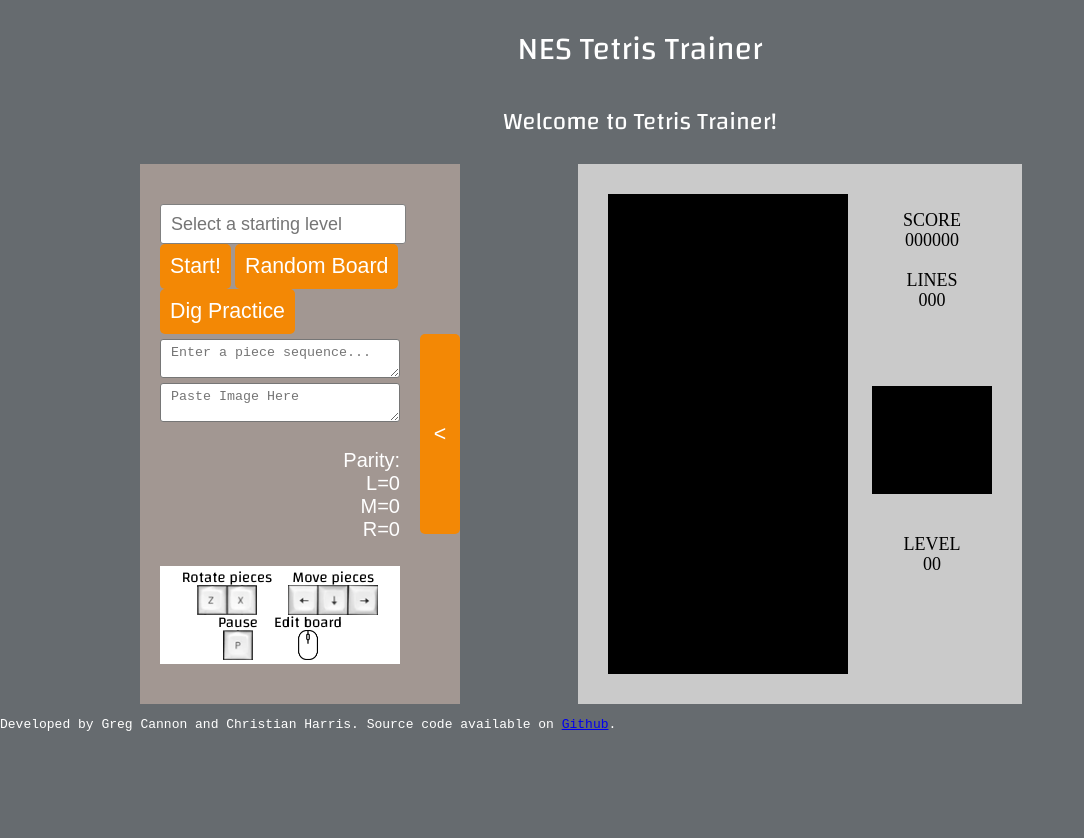
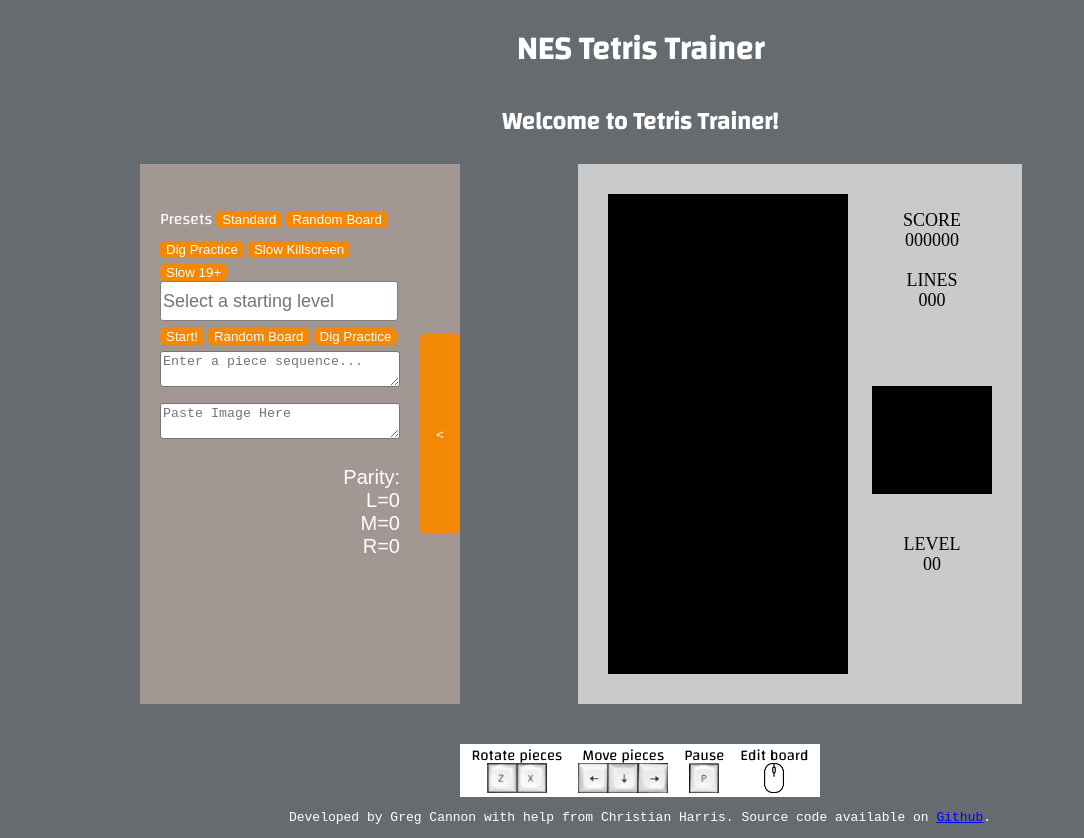
Before and after one commit to GregoryCannon/StackRabbit, a website built with webpack: page docs/index.html in a window 1280 px wide. Shown: the whole page, without its empty margins (0-1084 px from the left). Before the commit the page ends 800 px from the top, so only its background shows below. Built offline with nearby package versions, Linux system fonts and the light colour scheme.

Commit message:
split up CSS into different files and clean up css

```diff
--- a/docs/index.css
+++ /dev/null
@@ -1,172 +0,0 @@
-* {
-  box-sizing: border-box;
-}
-
-body {
-  margin: 0;
-  padding-top: 20px;
-  background-color: rgb(102 107 111);
-  color: white;
-  font-family: "Changa", sans-serif;
-}
-
-button {
-  padding: 10px;
-  background-color: #f38805;
-  color: white;
-  border: none;
-  font-size: 16pt;
-  border-radius: 5px;
-}
-
-button:hover {
-  background-color: #f1a13e;
-}
-
-button:focus {
-  outline: none;
-}
-
-button:active {
-  transform: translate(0px, 1px);
-  outline: none;
-}
-
-input,
-textarea {
-  padding-left: 10px;
-}
-
-textarea {
-  padding-top: 5px;
-}
-
-.standard {
-  font-family: "Changa", sans-serif;
-  font-weight: 400;
-  text-align: center;
-}
-
-#credits {
-  font-family: monospace;
-}
-
-#header-text {
-  min-height: 44px;
-  margin-bottom: 20px;
-  font-size: 24px;
-}
-
-#main-area {
-  display: flex;
-  flex-direction: row;
-  max-width: 1000px;
-  overflow: hidden;
-  margin: 0 auto;
-  align-items: flex-start;
-}
-
-#left-panel {
-  position: relative;
-  background-color: #a29792;
-  padding: 40px 60px 40px 20px;
-  width: 320px;
-  transition: margin-left 0.4s ease-in-out;
-  /* border: 1px solid black; */
-  /* border-radius: 0 10px 10px 0; */
-  /* box-shadow: 0 0 5px black; */
-}
-
-#left-panel-toggle-open {
-  position: absolute;
-  top: 50%;
-  margin-top: -100px;
-  right: 0;
-  width: 40px;
-  height: 200px;
-}
-
-#controls-container {
-  display: flex;
-  flex-direction: row;
-  flex-wrap: wrap;
-  justify-content: center;
-  padding: 4px;
-  background-color: white;
-  color: black;
-  position: absolute;
-  bottom: 0;
-  left: 20px;
-  right: 60px;
-  bottom: 40px;
-}
-
-.key-combo {
-  margin: 0 8px;
-}
-
-.key-combo img {
-  display: block;
-  margin: 0 auto;
-}
-
-.key-explanation {
-  font-family: "Changa", sans-serif;
-  text-align: center;
-  line-height: 15px;
-  font-size: 15px;
-  max-height: 15px;
-}
-
-#right-panel {
-  display: block;
-  margin: 0 auto;
-  background: #cacaca;
-  padding: 30px;
-}
-
-#main-canvas {
-  image-rendering: pixelated;
-  margin: auto;
-}
-
-#dummy-canvas {
-  display: none;
-}
-
-#game-options-form {
-  margin: 0;
-}
-
-#game-options-form > * {
-  margin-bottom: 5px;
-}
-
-#level-select {
-  font-size: 18px;
-  height: 40px;
-  width: auto;
-  border-radius: 3px;
-  border: solid 1px gray;
-}
-
-#piece-sequence {
-  width: 100%;
-  border-radius: 3px;
-}
-#paste-area {
-  width: 100%;
-  border-radius: 3px;
-}
-
-#pasted-image {
-  display: none;
-}
-
-#debug,
-#stats {
-  font-family: sans-serif;
-  font-size: 20px;
-  text-align: right;
-  font-weight: 500;
-}
--- a/docs/index.html
+++ b/docs/index.html
@@ -1,21 +1,34 @@
 <html>
 
 <head>
-    <title>Tetris Game JS</title>
+    <title>NES Tetris Trainer</title>
     <link href="https://fonts.googleapis.com/css2?family=Changa:wght@400;500&family=Press+Start+2P&display=swap"
         rel="stylesheet">
-    <link href="index.css" rel="stylesheet" type="text/css">
+    <link href="styles/index.css" rel="stylesheet" type="text/css">
+    <link href="styles/left-panel.css" rel="stylesheet" type="text/css">
+    <link href="styles/right-panel.css" rel="stylesheet" type="text/css">
+    <link href="styles/bottom-panel.css" rel="stylesheet" type="text/css">
 </head>
 
 <body>
-    <h1 class="standard">NES Tetris Trainer</h1>
-    <h2 class="standard" id="header-text"></h2>
+    <h1 class="center">NES Tetris Trainer</h1>
+    <h2 class="center" id="header-text"></h2>
 
     <div id="main-area">
 
         <div id="left-panel">
-            <button id="left-panel-toggle-open">
-                < </button>
+            <button id="left-panel-toggle-button">
+            </button>
+
+            <span class="section-title">
+                Presets
+            </span>
+
+            <button class="preset-button">Standard</button>
+            <button class="preset-button">Random Board</button>
+            <button class="preset-button">Dig Practice</button>
+            <button class="preset-button">Slow Killscreen</button>
+            <button class="preset-button">Slow 19+</button>
 
             <form id="game-options-form">
                 <div>
@@ -34,8 +47,15 @@
             <h4 id="stats"></h4>
 
             <h4 id="debug"></h4>
+        </div>
 
+        <div id="right-panel">
+            <canvas id="dummy-canvas"></canvas>
+            <canvas id="main-canvas" width="500" height="560"></canvas>
+        </div>
+    </div>
 
+    <div id="bottom-panel">
         <div id=controls-container>
             <div class="key-combo">
                 <div class="key-explanation">Rotate pieces</div>
@@ -56,18 +76,11 @@
             </div>
         </div>
 
-        </div>
-
-        <div id="right-panel">
-            <canvas id="dummy-canvas"></canvas>
-            <canvas id="main-canvas" width="500" height="560"></canvas>
-        </div>
+        <p id="credits">Developed by Greg Cannon with help from Christian Harris. Source code available on <a
+                href="https://github.com/GregoryCannon/TetrisTrainer">Github</a>.</p>
     </div>
 
     <script src="main.js"></script>
-
-    <p id="credits">Developed by Greg Cannon and Christian Harris. Source code available on <a
-            href="https://github.com/GregoryCannon/TetrisTrainer">Github</a>.</p>
 </body>
 
 </html>
--- /dev/null
+++ b/docs/styles/bottom-panel.css
@@ -0,0 +1,31 @@
+#bottom-panel {
+  margin-top: 40px;
+  text-align: center;
+}
+
+#controls-container {
+  display: inline-flex;
+  flex-direction: row;
+  flex-wrap: wrap;
+  justify-content: center;
+  padding: 4px;
+  background-color: white;
+  color: black;
+}
+
+.key-combo {
+  margin: 0 8px;
+}
+
+.key-combo img {
+  display: block;
+  margin: 0 auto;
+}
+
+.key-explanation {
+  font-family: "Changa", sans-serif;
+  text-align: center;
+  line-height: 15px;
+  font-size: 15px;
+  max-height: 15px;
+}
--- /dev/null
+++ b/docs/styles/index.css
@@ -0,0 +1,60 @@
+* {
+  box-sizing: border-box;
+}
+
+body {
+  margin: 0;
+  padding-top: 20px;
+  background-color: rgb(102 107 111);
+  color: white;
+  font-family: "Changa", sans-serif;
+  font-weight: 400;
+}
+
+.center {
+  text-align: center;
+}
+
+button {
+  color: white;
+  border: none;
+  background-color: #f38805;
+  border-radius: 5px;
+}
+
+button:hover {
+  background-color: #f1a13e;
+}
+
+button:focus {
+  outline: none;
+}
+
+button:active {
+  transform: translate(0px, 1px);
+  outline: none;
+}
+
+.button-primary {
+  padding: 10px;
+  font-size: 15pt;
+}
+
+#credits {
+  font-family: monospace;
+}
+
+#header-text {
+  min-height: 44px;
+  margin-bottom: 20px;
+  font-size: 24px;
+}
+
+#main-area {
+  display: flex;
+  flex-direction: row;
+  max-width: 1000px;
+  overflow: hidden;
+  margin: 0 auto;
+  align-items: flex-start;
+}
--- /dev/null
+++ b/docs/styles/left-panel.css
@@ -0,0 +1,45 @@
+#left-panel {
+  position: relative;
+  background-color: #a29792;
+  padding: 40px 60px 40px 20px;
+  width: 320px;
+  transition: margin-left 0.4s ease-in-out;
+}
+
+#left-panel-toggle-button {
+  position: absolute;
+  top: 50%;
+  margin-top: -100px;
+  right: 0;
+  width: 40px;
+  height: 200px;
+}
+
+#level-select {
+  font-size: 18px;
+  height: 40px;
+  width: auto;
+  border-radius: 3px;
+  border: solid 1px gray;
+}
+
+#piece-sequence {
+  width: 100%;
+  border-radius: 3px;
+}
+#paste-area {
+  width: 100%;
+  border-radius: 3px;
+}
+
+#pasted-image {
+  display: none;
+}
+
+#debug,
+#stats {
+  font-family: sans-serif;
+  font-size: 20px;
+  text-align: right;
+  font-weight: 500;
+}
--- /dev/null
+++ b/docs/styles/right-panel.css
@@ -0,0 +1,15 @@
+#right-panel {
+  display: block;
+  margin: 0 auto;
+  background: #cacaca;
+  padding: 30px;
+}
+
+#main-canvas {
+  image-rendering: pixelated;
+  margin: auto;
+}
+
+#dummy-canvas {
+  display: none;
+}
--- a/src/ui_manager.js
+++ b/src/ui_manager.js
@@ -5,7 +5,7 @@
 
 // Get elements
 const mainCanvas = document.getElementById("main-canvas");
-const leftPanelOpenToggle = document.getElementById("left-panel-toggle-open");
+const leftPanelOpenToggle = document.getElementById("left-panel-toggle-button");
 const leftPanel = document.getElementById("left-panel");
 const rightPanel = document.getElementById("right-panel");
 let leftPanelIsOpen = true;
@@ -16,6 +16,7 @@
 mainCanvas.setAttribute("height", BOARD_HEIGHT);
 mainCanvas.setAttribute("width", DISPLAY_FULL_WIDTH);
 
+leftPanelOpenToggle.innerText = "<"; // Set here b/c the < messes with the HTML auto-format
 leftPanelOpenToggle.addEventListener("click", function (e) {
   leftPanelIsOpen = !leftPanelIsOpen;
 
```
Lines whose indentation alone changed are shown as unchanged.
